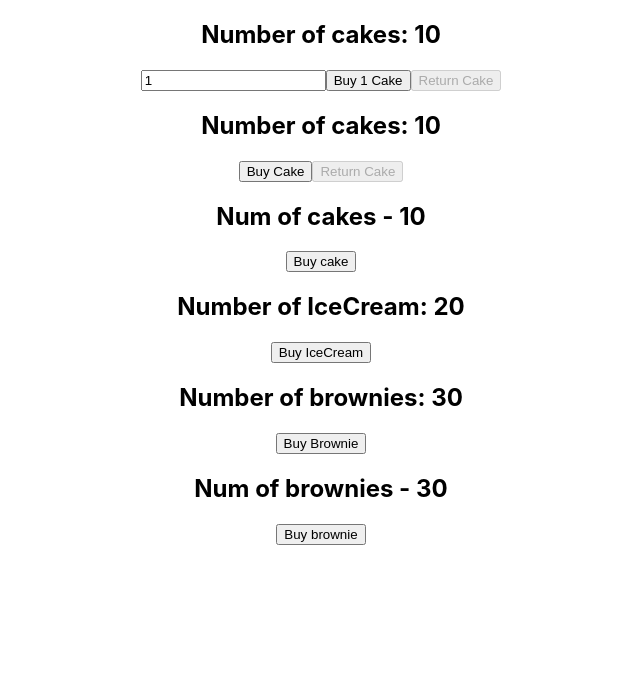
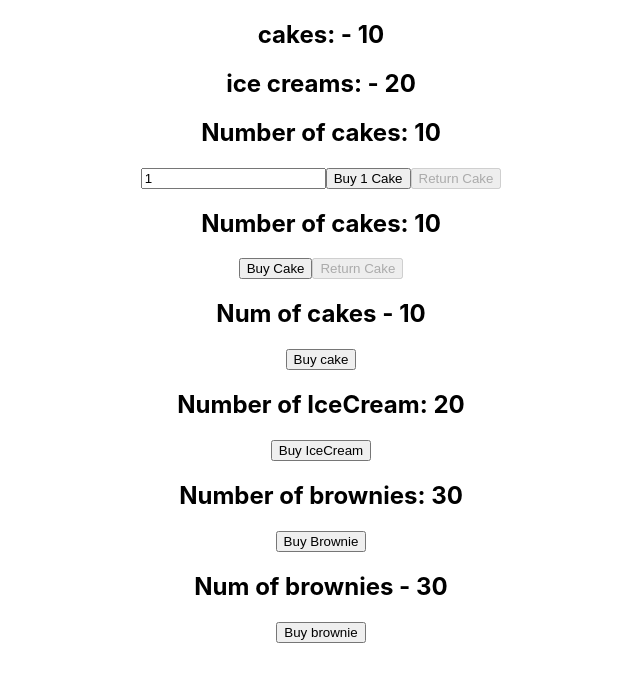
Before and after one commit to ArmandoAlvear23/react-redux-app, a React (Create React App) app: page / in a window 1280 px wide. Shown: the top 682 px of the page, without its empty margins (319-959 px from the left). Built offline with nearby package versions, Linux system fonts and the light colour scheme.

Commit message:
add ownProps parameter to item container component

```diff
--- a/src/App.js
+++ b/src/App.js
@@ -7,11 +7,14 @@ import IceCreamContainer from "./components/IceCreamContainer";
 import BrownieContainer from "./components/BrownieContainer";
 import HooksBrownieContainer from "./components/HooksBrownieContainer";
 import NewCakeContainer from "./components/NewCakeContainer";
+import ItemContainer from "./components/ItemContainer";
 
 function App() {
   return (
     <Provider store={store}>
       <div className="App">
+        <ItemContainer cake />
+        <ItemContainer />
         <NewCakeContainer />
         <CakeContainer />
         <HooksCakeContainer />
--- /dev/null
+++ b/src/components/ItemContainer.js
@@ -0,0 +1,27 @@
+import React from "react";
+import { connect } from "react-redux";
+
+function ItemContainer(props) {
+  return (
+    <div>
+      <h2>
+        {props.item} - {props.numItems}
+      </h2>
+    </div>
+  );
+}
+
+const mapStateToProps = (state, ownProps) => {
+  const item = ownProps.cake
+    ? `cake${state.cake.numOfCakes === 1 ? "" : "s"}: `
+    : `ice cream${state.iceCream.numOfIceCreams === 1 ? "" : "s"}: `;
+  const numItems = ownProps.cake
+    ? state.cake.numOfCakes
+    : state.iceCream.numOfIceCreams;
+  return {
+    item,
+    numItems,
+  };
+};
+
+export default connect(mapStateToProps)(ItemContainer);
```
